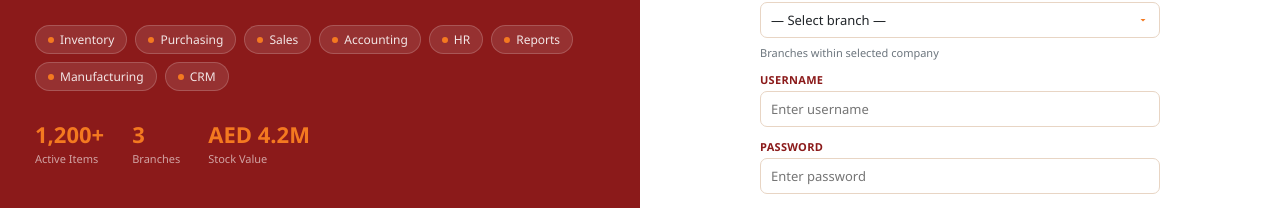
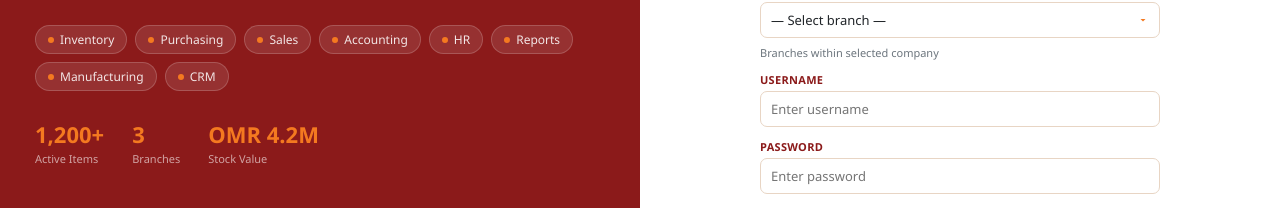
Before and after one commit to InventuraTech-collab/smart-erp, a Next.js app in the folder smart-erp-fixed/: page /login in a window 1280 px wide. Shown: the part 295-503 px from the top of the page. Built offline with nearby package versions, Linux system fonts and the light colour scheme.

Commit message:
Update page.tsx

```diff
--- a/smart-erp-fixed/app/login/page.tsx
+++ b/smart-erp-fixed/app/login/page.tsx
@@ -61,7 +61,7 @@ export default function LoginPage() {
             ))}
           </div>
           <div style={{ display:'flex', gap:28 }}>
-            {[['1,200+','Active Items'],['3','Branches'],['AED 4.2M','Stock Value']].map(([v,l]) => (
+            {[['1,200+','Active Items'],['3','Branches'],['OMR 4.2M','Stock Value']].map(([v,l]) => (
               <div key={l}>
                 <div style={{ fontSize:22, fontWeight:700, color:'#F47920' }}>{v}</div>
                 <div style={{ fontSize:11, color:'rgba(255,255,255,.6)', marginTop:2 }}>{l}</div>
```
